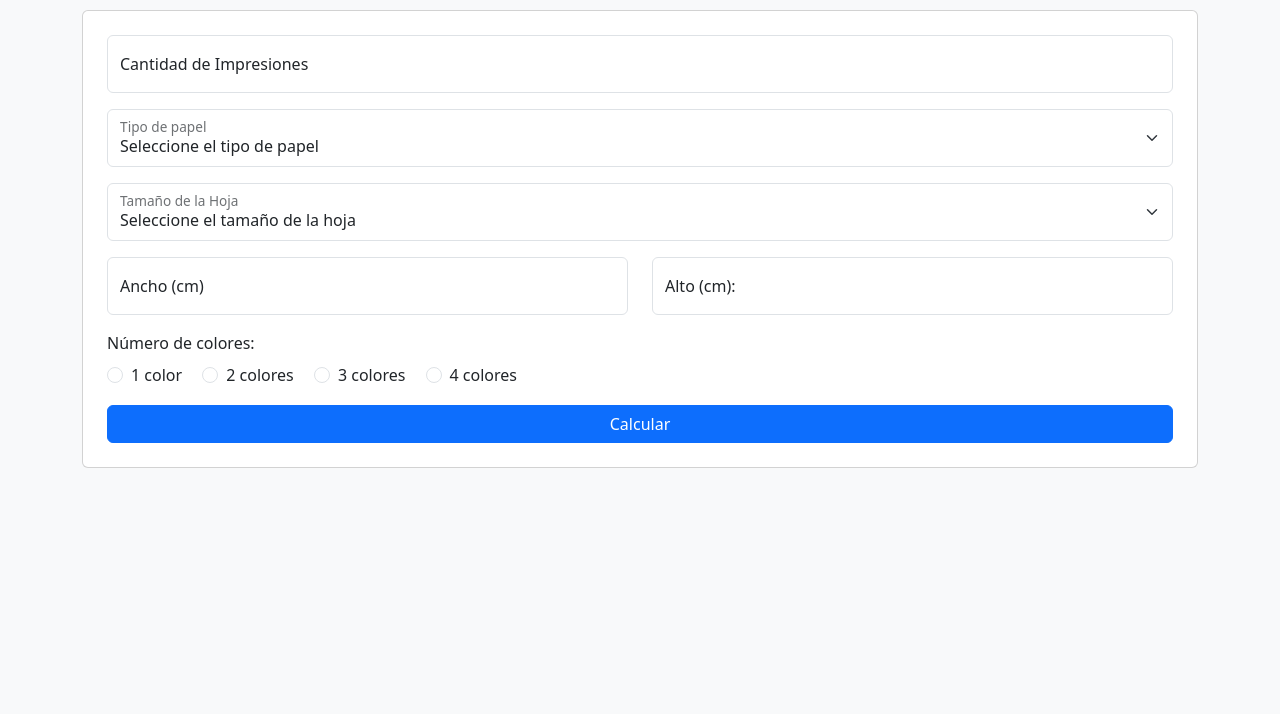
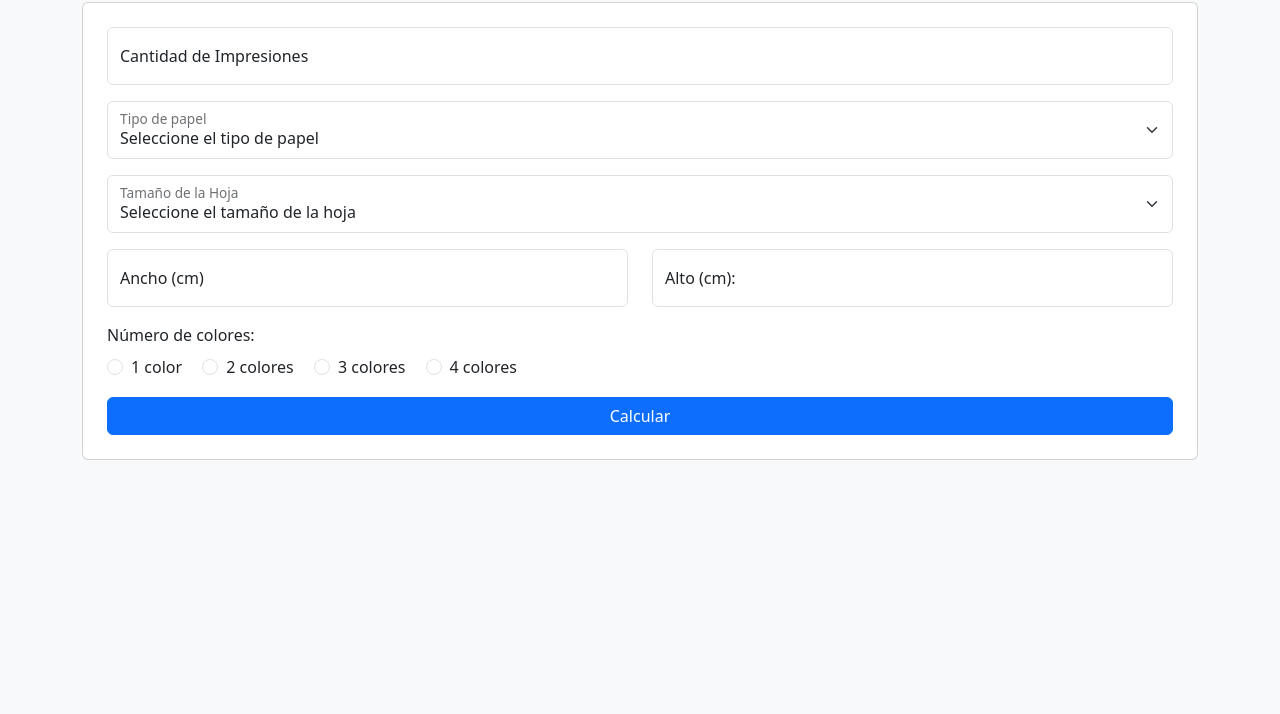
Before and after one commit to torrealbaruben/jpc, a plain HTML site: page index.html in a window 1280 px wide. Shown: the part 86-800 px from the top of the page. Drawn offline with nearby package versions, Linux system fonts and the light colour scheme.

Commit message:
Update index.html

```diff
--- a/index.html
+++ b/index.html
@@ -9,7 +9,7 @@
     rel="stylesheet"
   />
 </head>
-<body class="bg-light p-4">
+<body class="bg-light p-3">
   <div class="container">
     <h1 class="mb-4">Presupuesto</h1>
     <div class="card p-4">
```
